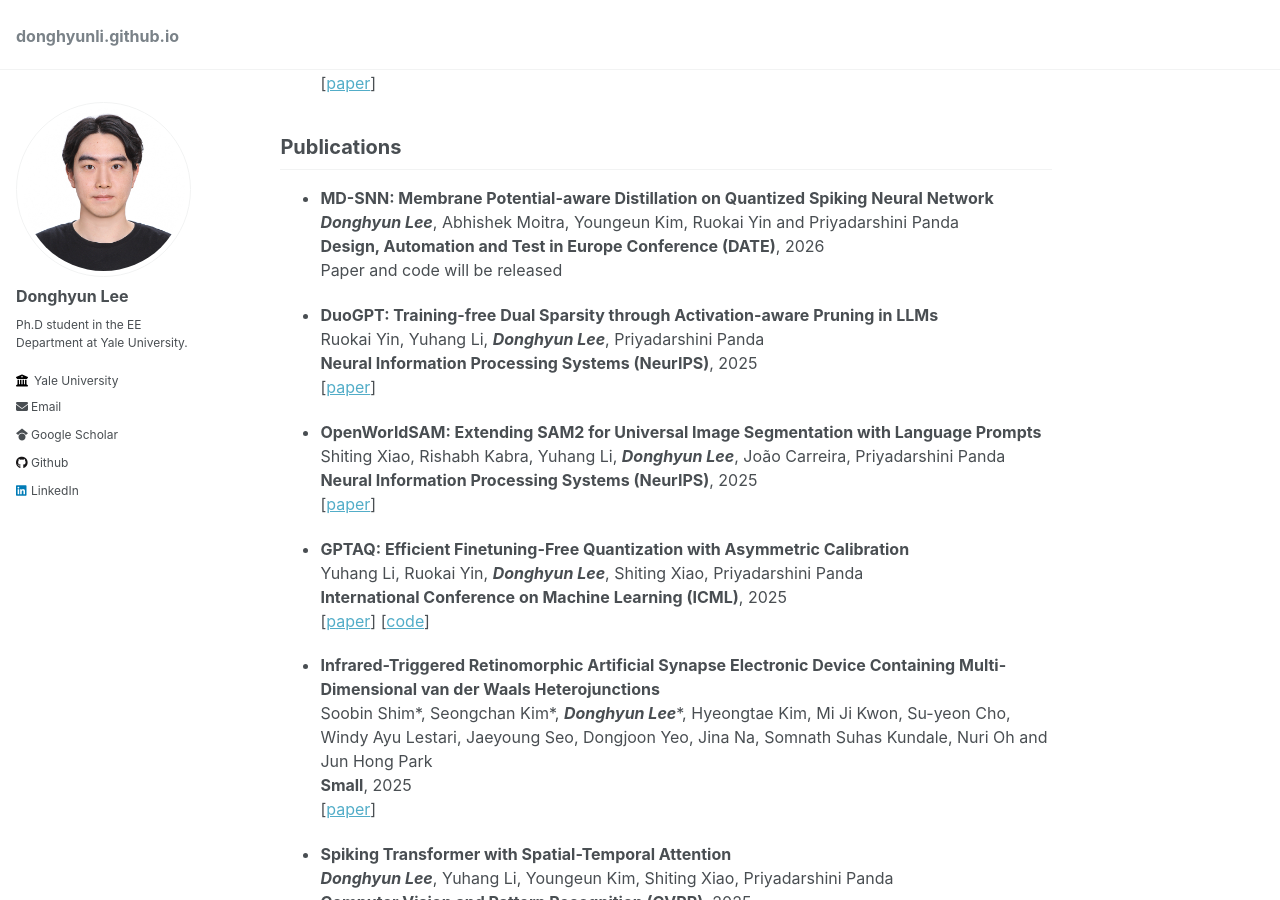
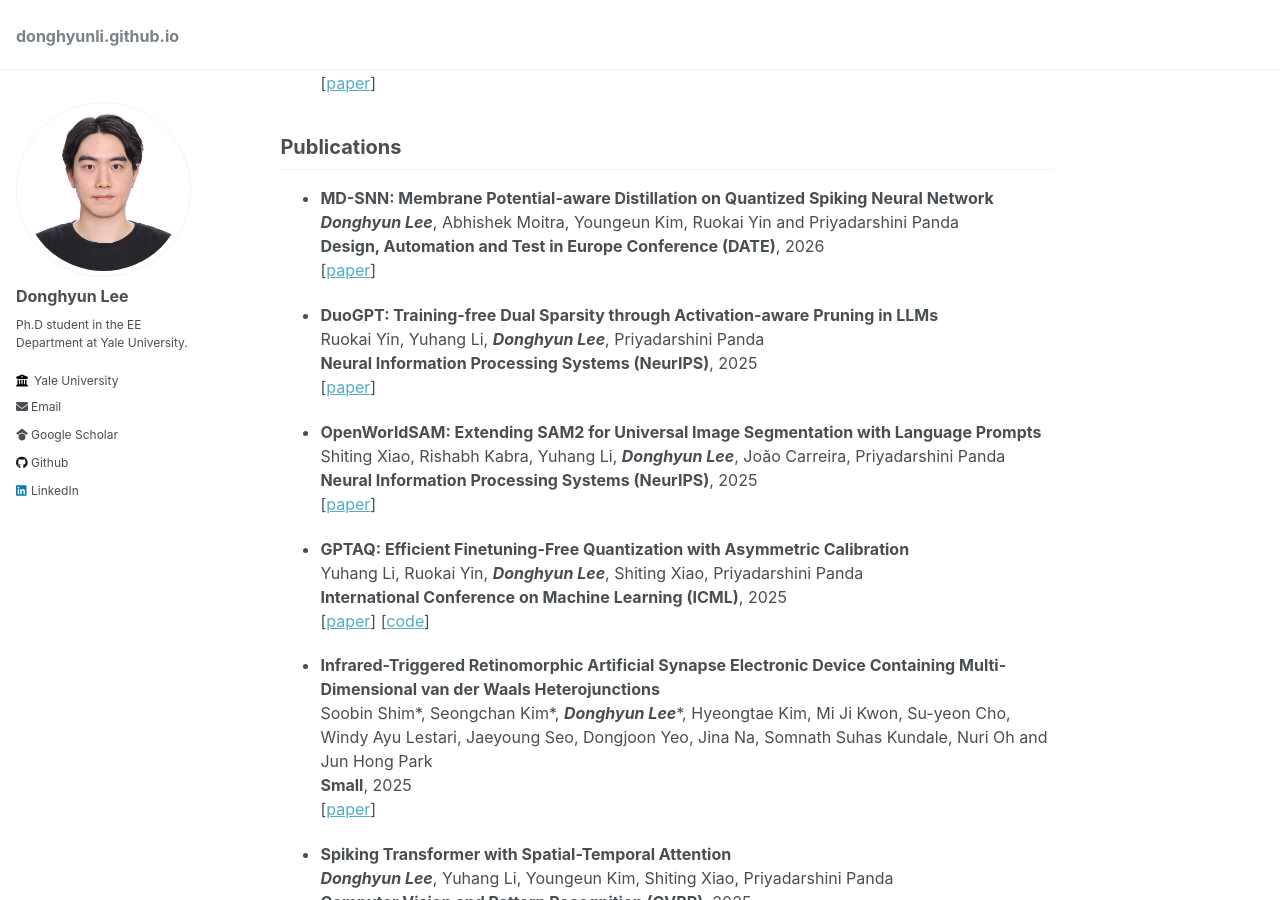
Before and after one commit to donghyunli/donghyunli.github.io, a Jekyll site: the page built from _pages/about.md, in a window 1280 px wide and 900 px high, scrolled down 1183 px. Built offline with Jekyll 4.4.1, drawn with Linux system fonts in a browser that asks for light colours.

Commit message:
paper update

```diff
--- a/_pages/about.md
+++ b/_pages/about.md
@@ -55,7 +55,7 @@ I received B.E. degree in Mechanical Engineering Department at Yonsei University
 - **MD-SNN: Membrane Potential-aware Distillation on Quantized Spiking Neural Network**\\
 ***Donghyun Lee***, Abhishek Moitra, Youngeun Kim, Ruokai Yin and Priyadarshini Panda \\
 **Design, Automation and Test in Europe Conference (DATE)**, 2026\\
-Paper and code will be released
+[[paper](https://arxiv.org/pdf/2512.04443)]
 
 - **DuoGPT: Training-free Dual Sparsity through Activation-aware Pruning in LLMs**\\
 Ruokai Yin, Yuhang Li, ***Donghyun Lee***, Priyadarshini Panda\\
```
